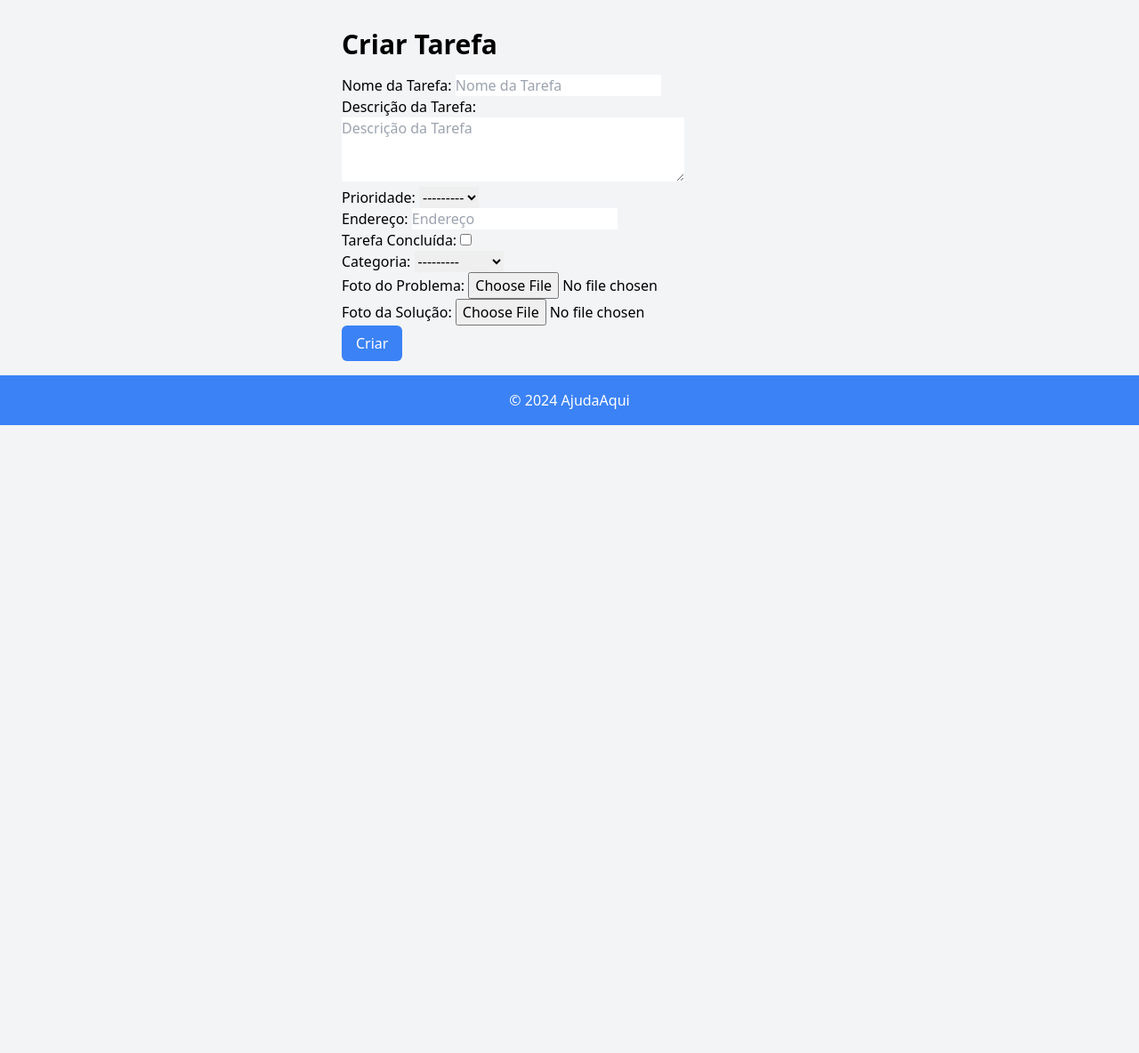
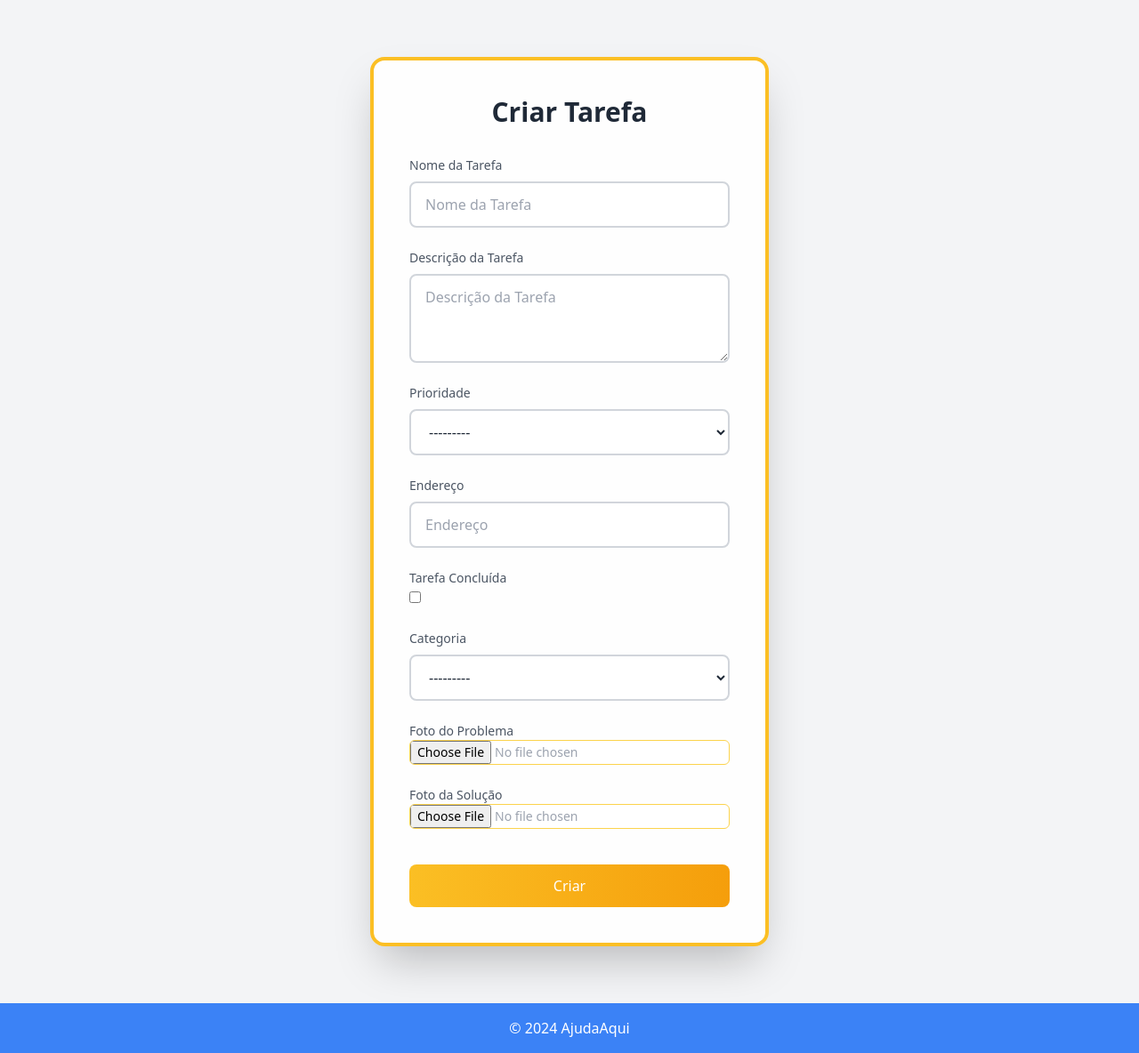
Before and after one commit to jeferson-scheibler/Ajuda_Aqui, a Django app: page /create_task/ in a window 1280 px wide. Shown: the part 64-1248 px from the top of the page at 89% size. Before the commit the page ends 542 px from the top, so only its background shows below. Run offline with Django 5.2, Linux system fonts and the light colour scheme; the visitor is signed in with stand-in values (Sample User, id 1).

Commit message:
apresentação

```diff
--- a/core/forms.py
+++ b/core/forms.py
@@ -39,14 +39,14 @@ class TaskForm(forms.ModelForm):
             'solution_photo': _('Foto da Solução'),
         }
         widgets = {
-            'task_name': forms.TextInput(attrs={'id': 'id_task_name', 'class': 'form-control', 'placeholder': 'Nome da Tarefa'}),
-            'task_description': forms.Textarea(attrs={'id': 'id_task_description', 'class': 'form-control', 'rows': 3, 'placeholder': 'Descrição da Tarefa'}),
-            'priority': forms.Select(attrs={'id': 'id_priority', 'class': 'form-control'}),
-            'address': forms.TextInput(attrs={'id': 'id_address', 'class': 'form-control', 'placeholder': 'Endereço'}),
+            'task_name': forms.TextInput(attrs={'id': 'id_task_name', 'class': 'block w-full px-4 py-3 mt-2 text-gray-800 bg-white bg-opacity-90 border-2 rounded-lg border-gray-300 focus:border-yellow-500 focus:ring-opacity-50 focus:outline-none focus:ring focus:ring-yellow-400', 'placeholder': 'Nome da Tarefa'}),
+            'task_description': forms.Textarea(attrs={'id': 'id_task_description', 'class': 'block w-full px-4 py-3 mt-2 text-gray-800 bg-white bg-opacity-90 border-2 rounded-lg border-gray-300 focus:border-yellow-500 focus:ring-opacity-50 focus:outline-none focus:ring focus:ring-yellow-400', 'rows': 3, 'placeholder': 'Descrição da Tarefa'}),
+            'priority': forms.Select(attrs={'id': 'id_priority', 'class': 'block w-full px-4 py-3 mt-2 text-gray-800 bg-white bg-opacity-90 border-2 rounded-lg border-gray-300 focus:border-yellow-500 focus:ring-opacity-50 focus:outline-none focus:ring focus:ring-yellow-400'}),
+            'address': forms.TextInput(attrs={'id': 'id_address', 'class': 'block w-full px-4 py-3 mt-2 text-gray-800 bg-white bg-opacity-90 border-2 rounded-lg border-gray-300 focus:border-yellow-500 focus:ring-opacity-50 focus:outline-none focus:ring focus:ring-yellow-400', 'placeholder': 'Endereço'}),
             'completed': forms.CheckboxInput(attrs={'id': 'id_completed', 'class': 'form-check-input'}),
-            'category': forms.Select(attrs={'id': 'id_category', 'class': 'form-control'}),
-            'problem_photo': forms.ClearableFileInput(attrs={'id': 'id_problem_photo', 'class': 'form-control-file'}),
-            'solution_photo': forms.ClearableFileInput(attrs={'id': 'id_solution_photo', 'class': 'form-control-file'}),
+            'category': forms.Select(attrs={'id': 'id_category', 'class': 'block w-full px-4 py-3 mt-2 text-gray-800 bg-white bg-opacity-90 border-2 rounded-lg border-gray-300 focus:border-yellow-500 focus:ring-opacity-50 focus:outline-none focus:ring focus:ring-yellow-400'}),
+            'problem_photo': forms.ClearableFileInput(attrs={'id': 'id_problem_photo', 'class': 'flex w-full rounded-md border border-yellow-300 border-input bg-white text-sm text-gray-400 file:border-0 file:bg-yellow-400 file:text-white file:text-sm file:font-medium '}),
+            'solution_photo': forms.ClearableFileInput(attrs={'id': 'id_solution_photo', 'class': 'flex w-full rounded-md border border-yellow-300 border-input bg-white text-sm text-gray-400 file:border-0 file:bg-yellow-400 file:text-white file:text-sm file:font-medium'}),
         }
 
     def clean_priority(self):
--- a/core/templates/core/create_task.html
+++ b/core/templates/core/create_task.html
@@ -1,14 +1,51 @@
 {% extends 'core/base.html' %}
+{% load static %}
 
-{% block title %}Criar Tarefa{% endblock %}
+{% block title %}Criar Tarefa - AjudaAqui{% endblock %}
+{% block extra_css %}
+<style>
+    body {
+        background-image: url('{% static "images/ajuda_aqui_fundo.png" %}');
+        background-size: cover;
+        background-position: center;
+        background-repeat: no-repeat;
+    }
+</style>
+{% endblock %}
 
 {% block content %}
-<div class="max-w-lg mx-auto mt-8">
-    <h2 class="text-3xl font-bold mb-4">Criar Tarefa</h2>
-    <form method="post" enctype="multipart/form-data">
-        {% csrf_token %}
-        {{ form.as_p }}
-        <button type="submit" class="bg-blue-500 text-white py-2 px-4 rounded-md hover:bg-blue-600">Criar</button>
-    </form>
-</div>
+<section class="min-h-screen flex items-center justify-center py-12 px-4 sm:px-6 lg:px-8">
+    <div class="max-w-md w-full space-y-8">
+        <form method="post" enctype="multipart/form-data" class="bg-white bg-opacity-90 shadow-2xl rounded-2xl overflow-hidden border-4 border-yellow-400 transition-transform transform hover:scale-105">
+            {% csrf_token %}
+            <div class="px-8 py-10 md:px-10">
+                <h2 class="text-3xl font-bold text-center text-gray-800 mb-8">Criar Tarefa</h2>
+                {% if messages %}
+                    <ul class="messages">
+                        {% for message in messages %}
+                            <li class="{{ message.tags }}">{{ message }}</li>
+                        {% endfor %}
+                    </ul>
+                {% endif %}
+                <div class="space-y-6">
+                    {% for field in form %}
+                        <div>
+                            <label for="{{ field.id_for_label }}" class="block text-sm font-medium text-gray-600">{{ field.label }}</label>
+                            {{ field }}
+                            {% if field.help_text %}
+                                <p class="text-xs text-gray-500 mt-1">{{ field.help_text }}</p>
+                            {% endif %}
+                            {% if field.errors %}
+                                <p class="text-xs text-red-500 mt-1">{{ field.errors }}</p>
+                            {% endif %}
+                        </div>
+                    {% endfor %}
+                </div>
+                <div class="mt-10">
+                    <button type="submit" class="w-full py-3 px-4 bg-gradient-to-r from-yellow-400 to-yellow-500 rounded-lg text-white hover:from-yellow-500 hover:to-yellow-600 focus:outline-none focus:ring-4 focus:ring-yellow-400 transition-all duration-300">Criar</button>
+                </div>
+            </div>
+        </form>
+    </div>
+</section>
 {% endblock %}
```
Also changed, not shown: core/templates/core/base.html (+9 -5 lines), core/templates/core/index.html (+7 -3 lines), core/templates/core/task_list.html (line endings or trailing spaces).
